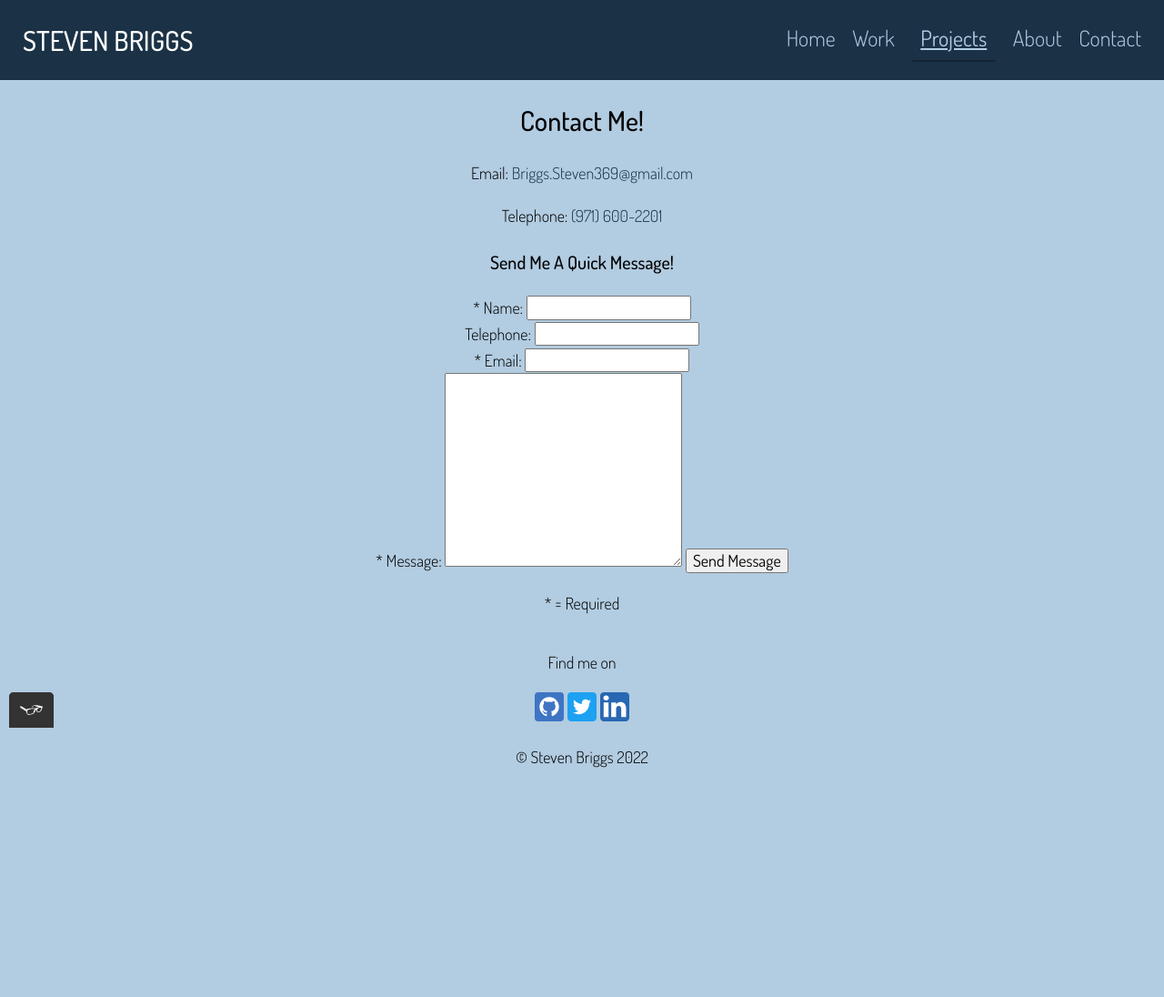
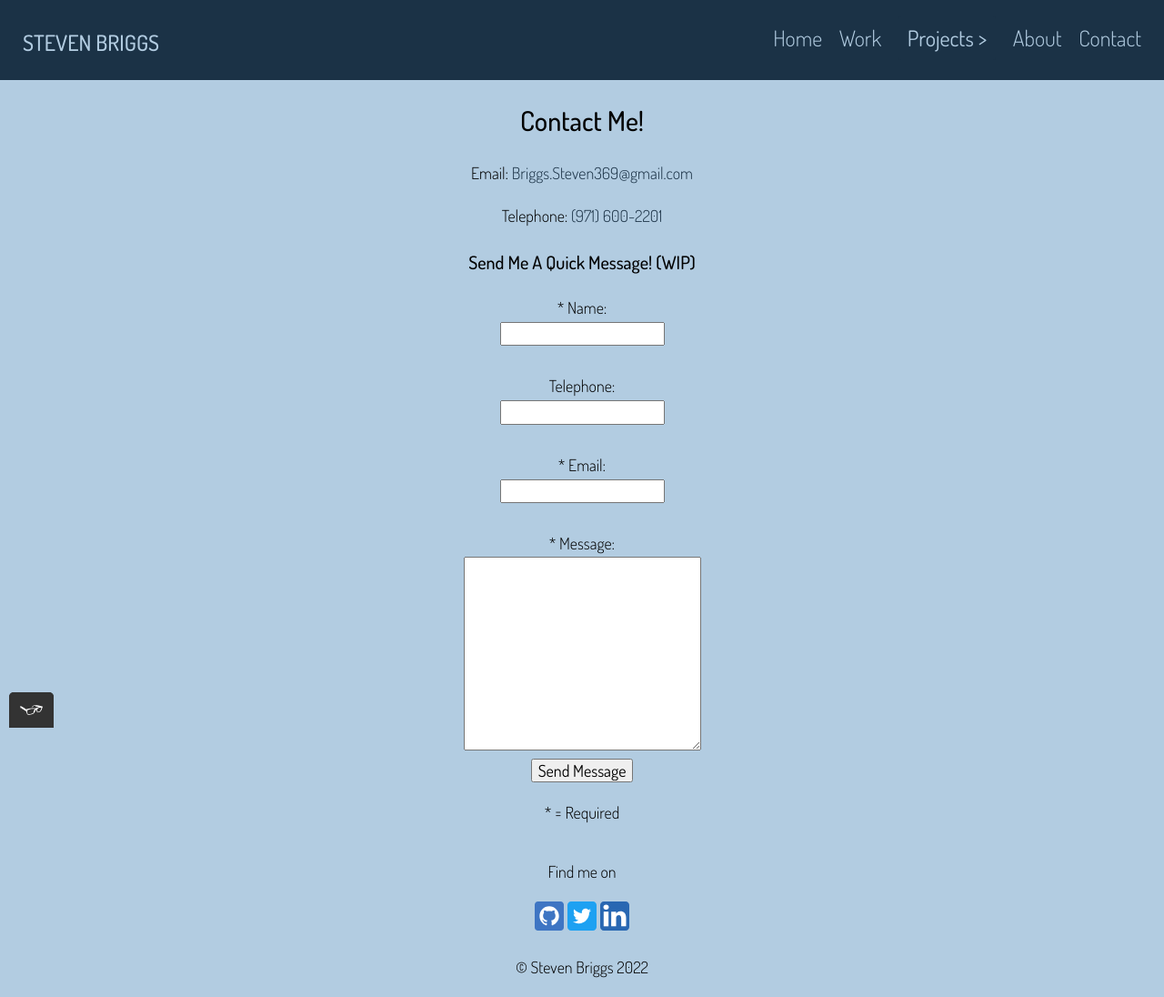
Before and after one commit to RocinRykor/rrprojects.studio, a Flask app: page /contact in a window 1280 px wide. Shown: the whole page at 91% size. Before the commit the page ends 844 px from the top, so only its background shows below. Run offline with Flask 2, Linux system fonts and the light colour scheme.

Commit message:
Mentor suggestions revisions Removed CV Download Social Links open new tab Title Name sends to Home Contact form minor changes

```diff
--- a/rrprojects/routes/general.py
+++ b/rrprojects/routes/general.py
@@ -14,7 +14,6 @@
 def about():
     return render_template("about.html", title="About Steven")
 
-
 @general.route("/contact")
 def contact():
     return render_template("contact.html", title="Contact Steven")
@@ -22,3 +21,7 @@
 @general.route("/error")
 def error_page():
     return render_template("error.html", title="404 - Page Not Found!")
+
+@general.route("/testing")
+def testing():
+    return render_template("testing.html", title="JavaScript Testing Grounds")
--- a/rrprojects/static/css/styles.css
+++ b/rrprojects/static/css/styles.css
@@ -110,6 +110,7 @@
 
 /*12 || Attributes */
 /* Section || Page Header*/
+
 .page-header {
     background-color: var(--dark);
     color: white;
@@ -155,7 +156,7 @@
     color: var(--light);
     margin: 0;
     font-size: 24px;
-    text-decoration: underline;
+    border-bottom: 0px;
 }
 
 /* Dropdown Content (Hidden by Default) */
--- a/rrprojects/templates/about.html
+++ b/rrprojects/templates/about.html
@@ -46,10 +46,6 @@
             </tbody>
         </table>
     </section>
-    <section>
-        <h2>Check out my Resume!</h2>
-        <a href="#" class="button" download>Download my CV</a>
-    </section>
     <img src="{{url_for('static', filename='img/svg/animation.svg')}}" />
 </main>
 
--- a/rrprojects/templates/contact.html
+++ b/rrprojects/templates/contact.html
@@ -19,42 +19,49 @@
             >
         </p>
     </section>
-    <section>
-        <h3>Send Me A Quick Message!</h3>
-        <form action="" method="post">
-            <label class="standard-label" for="contact-name">* Name:</label>
+    <div class="contact-section">
+        <h3>Send Me A Quick Message! (WIP)</h3>
+        <form class="contact-form" action="" method="post">
+            <div class="contact-form__item">
+                <label class="contact-label" for="contact-name">* Name:</label
+                ><br />
                 <input type="text" id="contact-name" required />
-
+            </div>
             <br />
-            <label class="standard-label" for="contact-telephone"
-                >Telephone:
-            </label>
+            <div class="contact-form__item">
+                <label class="contact-label" for="contact-telephone"
+                    >Telephone: </label
+                ><br />
                 <input
                     type="tel"
                     pattern="\d{3}[\-]\d{3}[\-]\d{4}"
                     id="contact-telephone" />
-
+            </div>
             <br />
-            <label class="standard-label" for="contact-email">* Email:</label>
+            <div class="contact-form__item">
+                <label class="contact-label" for="contact-email">* Email:</label
+                ><br />
                 <input type="email" id="contact-email" required />
-
+            </div>
             <br />
-            <label class="standard-label" for="contact-message"
-                >* Message:
-            </label>
+            <div class="contact-form__item">
+                <label class="contact-label" for="contact-message"
+                    >* Message: </label
+                ><br />
                 <textarea
                     name="messageArea"
                     cols="30"
                     rows="10"
                     minlength="50"
                     maxlength="300"
-                id="contact-message"></textarea>
-
+                    id="contact-message"></textarea
+                ><br />
                 <input type="submit" value="Send Message" required />
+            </div>
 
             <p>* = Required</p>
         </form>
-    </section>
+    </div>
 </main>
 
 {% endblock %}
--- a/rrprojects/templates/partials/footer.html
+++ b/rrprojects/templates/partials/footer.html
@@ -2,19 +2,19 @@
 <footer class="page-footer">
     <p>Find me on</p>
     <section class="social-media">
-        <a href="https://github.com/RocinRykor"
+        <a href="https://github.com/RocinRykor" target="_blank"
             ><img
                 src="{{url_for('static', filename='img/svg/github.svg')}}"
                 alt="Link to Steven's Github page"
                 sizes="32x32"
         /></a>
-        <a href="https://twitter.com/RocinRykor"
+        <a href="https://twitter.com/RocinRykor" target="_blank"
             ><img
                 src="{{url_for('static', filename='img/svg/twitter.svg')}}"
                 alt="Link to Steven's Twitter Page"
                 sizes="32x32"
         /></a>
-        <a href="https://www.linkedin.com/in/stevenbriggs369/"
+        <a href="https://www.linkedin.com/in/stevenbriggs369/" target="_blank"
             ><img
                 src="{{url_for('static', filename='img/svg/linkedin.svg')}}"
                 alt="Link to Steven's LinkedIn profile"
--- a/rrprojects/templates/partials/header.html
+++ b/rrprojects/templates/partials/header.html
@@ -1,6 +1,10 @@
 <!DOCTYPE html>
 <header class="page-header">
-    <h1 class="main_title">STEVEN BRIGGS</h1>
+    <h1 class="main_title">
+        <a href="/" class="navlink" role="menuitem" title="Return Home"
+            >STEVEN BRIGGS</a
+        >
+    </h1>
     <nav class="main-navigation page-header__item">
         <ul role="menubar" class="navigation-list">
             <li role="presentation">
@@ -17,15 +21,16 @@
                     >Work</a
                 >
             </li>
-            <li>
+            <li role="presentation">
                 <div class="dropdown">
-                    <button class="button-dropdown">Projects</button>
+                    <button class="button-dropdown">Projects &gt;</button>
                     <div class="dropdown-content">
-                        <a href="/" class="navlink" title="First Project"
-                            >Project 1</a
-                        >
-                        <a href="/" class="navlink" title="Second Project"
-                            >Project 2</a
+                        <a
+                            href="/testing"
+                            class="navlink"
+                            role="menuitem"
+                            title="JavaScript Testing Grounds"
+                            >JS Testing</a
                         >
                     </div>
                 </div>
```
Also changed, not shown: rrprojects/static/js/diceroller.js (added, +11 -0 lines), rrprojects/templates/testing.html (added, +12 -0 lines). Lines whose indentation alone changed are shown as unchanged.
